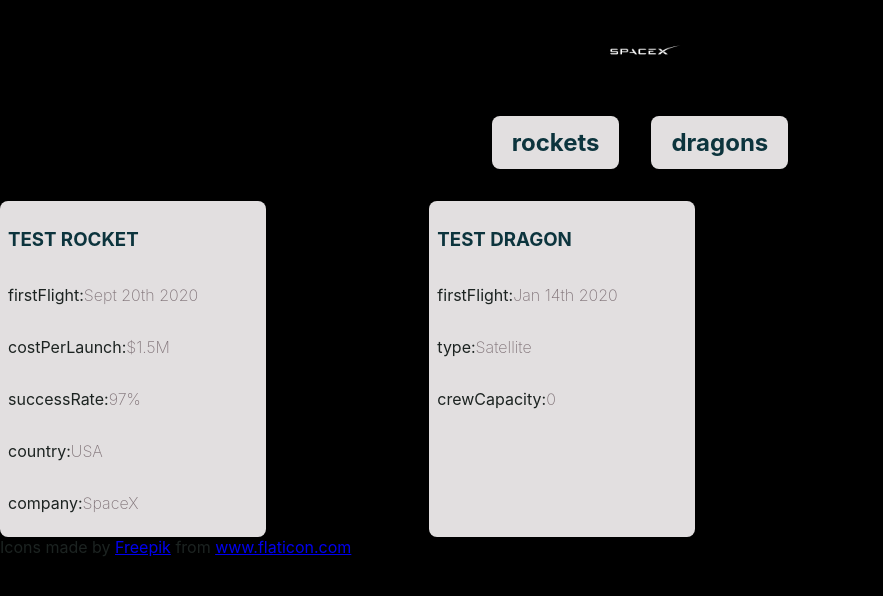
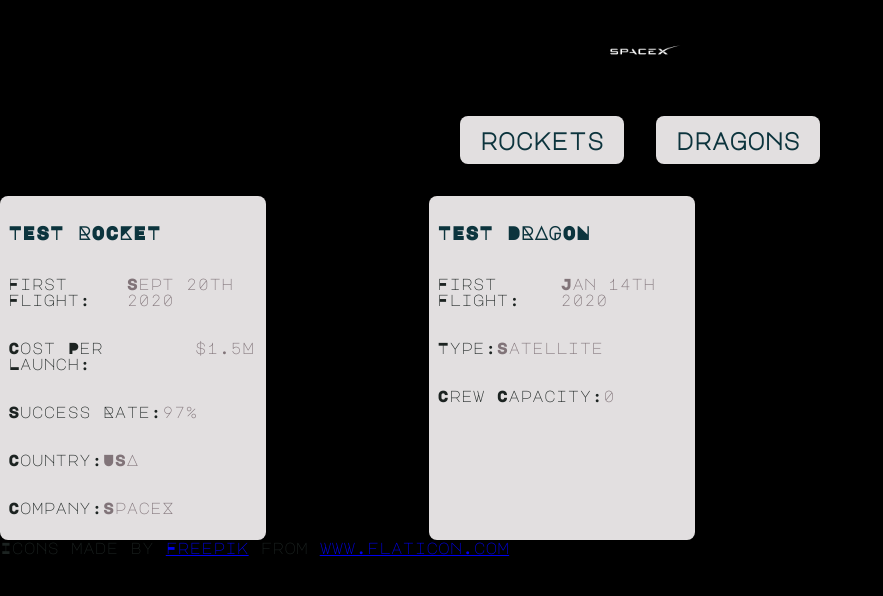
Before and after one commit to jsudufour/spacex, a React (Create React App) app: page / in a window 1280 px wide. Shown: the top 596 px of the page, without its empty margins (0-883 px from the left). Built offline with nearby package versions, Linux system fonts and the light colour scheme.

Commit message:
add custom font

```diff
--- a/package.json
+++ b/package.json
@@ -7,10 +7,13 @@
     "@testing-library/react": "^11.1.0",
     "@testing-library/user-event": "^12.1.10",
     "@types/jest": "^26.0.15",
+    "@types/lodash": "^4.14.168",
+    "@types/lodash-es": "^4.17.4",
     "@types/node": "^12.0.0",
     "@types/react": "^17.0.0",
     "@types/react-dom": "^17.0.0",
     "@types/styled-components": "^5.1.9",
+    "lodash-es": "^4.17.21",
     "react": "^17.0.1",
     "react-dom": "^17.0.1",
     "react-scripts": "4.0.3",
--- a/src/App.tsx
+++ b/src/App.tsx
@@ -1,9 +1,28 @@
 import React, { useState } from "react";
-import styled from "styled-components";
+import styled, { createGlobalStyle } from "styled-components";
+import MajorMonoTTF from "./fonts/MajorMonoDisplay-Regular.ttf";
 import { colors } from "./utils/colors";
 import { Header } from "./components/Header";
 import { Modal } from "./components/Modal";
 import { GridItems } from "./components/GridItems";
+
+const GlobalStyle = createGlobalStyle`
+body {
+  background-color: black;
+  margin: 0;
+  font-family: "Major Mono Display", monospace;
+  -webkit-font-smoothing: antialiased;
+  -moz-osx-font-smoothing: grayscale;
+}
+
+  @font-face {
+    font-family: 'Major Mono Display';
+    src: url(${MajorMonoTTF}) format('truetype');
+    font-weight: 300;
+    font-style: normal;
+    font-display: auto;
+  }
+`;
 
 const AppWrapper = styled.div``;
 
@@ -16,6 +35,7 @@
 
   return (
     <AppWrapper className="App">
+      <GlobalStyle />
       <Modal
         isModalShowing={isModalShowing}
         closeModal={() => setIsModalShowing(false)}
--- a/src/components/PropertiesList.tsx
+++ b/src/components/PropertiesList.tsx
@@ -1,6 +1,8 @@
 import React from "react";
 import styled from "styled-components";
+import { startCase } from "lodash-es";
 import { colors } from "../utils/colors";
+import { spacings } from "../utils/spacings";
 
 const LineItem = styled.div`
   display: flex;
@@ -14,6 +16,7 @@
 const Label = styled.p`
   color: ${colors.darkGrey};
   font-weight: 200;
+  margin-right: ${spacings.smallest};
 `;
 
 type Props = {
@@ -24,8 +27,7 @@
   <React.Fragment>
     {Object.entries(otherProps).map(([label, value]) => (
       <LineItem>
-        {/* TODO : use lodash to get sentence case */}
-        <BoldText>{label}: </BoldText>
+        <BoldText>{startCase(label)}: </BoldText>
         <Label>{value}</Label>
       </LineItem>
     ))}
--- a/src/index.css
+++ /dev/null
@@ -1,14 +0,0 @@
-body {
-  background-color: black;
-  margin: 0;
-  font-family: -apple-system, BlinkMacSystemFont, "Segoe UI", "Roboto", "Oxygen",
-    "Ubuntu", "Cantarell", "Fira Sans", "Droid Sans", "Helvetica Neue",
-    sans-serif;
-  -webkit-font-smoothing: antialiased;
-  -moz-osx-font-smoothing: grayscale;
-}
-
-code {
-  font-family: source-code-pro, Menlo, Monaco, Consolas, "Courier New",
-    monospace;
-}
--- a/src/index.tsx
+++ b/src/index.tsx
@@ -1,6 +1,5 @@
 import React from "react";
 import ReactDOM from "react-dom";
-import "./index.css";
 import { App } from "./App";
 import reportWebVitals from "./reportWebVitals";
 
--- a/src/react-app-env.d.ts
+++ b/src/react-app-env.d.ts
@@ -1 +1,6 @@
 /// <reference types="react-scripts" />
+
+declare module '*.ttf' {
+    const src: string;
+    export default src;
+  }
```
Also changed, not shown: src/fonts/MajorMonoDisplay-Regular.ttf (added), 1 other file (tests, documents, lock files or other folders).
